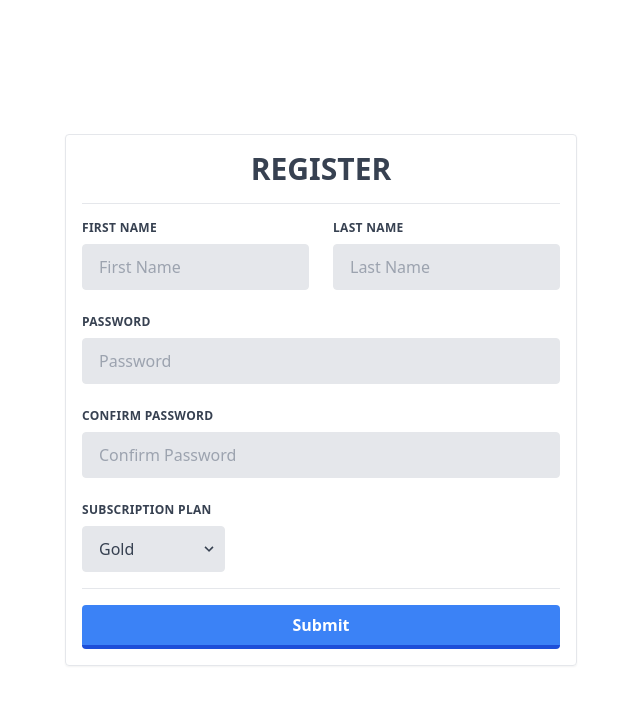
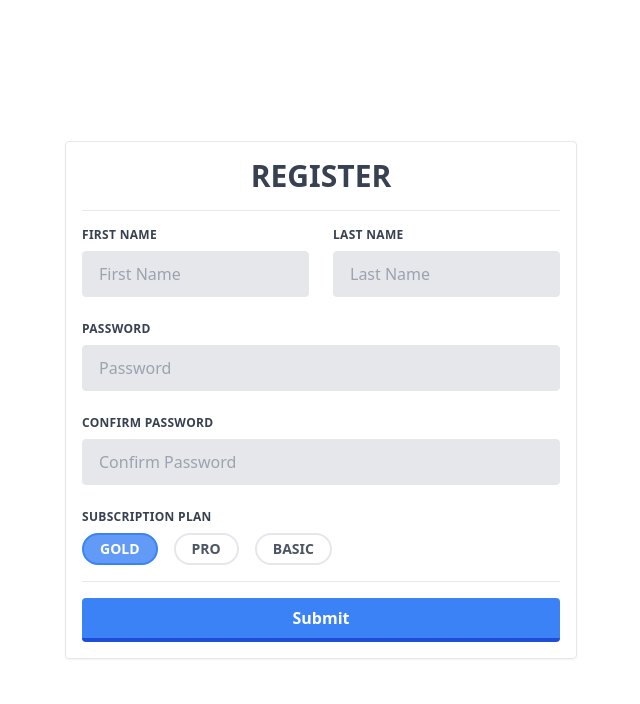
Before and after one commit to nitudeka/zazzy-assessment, a React (Create React App) app in the folder frontend/: page / in a window 1280 px wide. Shown: the top 704 px of the page, without its empty margins (319-959 px from the left). Built offline with nearby package versions, Linux system fonts and the light colour scheme.

Commit message:
added subplan chips

```diff
--- a/frontend/src/features/auth/Register.tsx
+++ b/frontend/src/features/auth/Register.tsx
@@ -1,7 +1,26 @@
 import AuthWrapper from "./components/Wrapper";
 import InputGroup from "./components/InputGroup";
-import { useMemo } from "react";
+import React, { useMemo } from "react";
 import { useState } from "react";
+
+const Chip: React.FC<{
+  label: string;
+  selected: boolean;
+  onClick: React.MouseEventHandler<HTMLDivElement>;
+}> = ({ label, selected, onClick }) => {
+  const cNames = [
+    selected
+      ? "bg-blue-500 text-white bg-opacity-80 border-blue-500"
+      : "text-gray-600",
+    "uppercase font-semibold cursor-pointer mr-4 text-sm py-1 rounded-2xl border-2 px-4",
+  ].join(" ");
+
+  return (
+    <div onClick={onClick} className={cNames}>
+      {label}
+    </div>
+  );
+};
 
 const Register: React.FC = () => {
   const subscriptionPlans = useMemo(
@@ -16,7 +35,7 @@ const Register: React.FC = () => {
   const [lName, setLName] = useState("");
   const [password, setPassword] = useState("");
   const [confPassword, setConfPassword] = useState("");
-  const [subPlan, setSubPlan] = useState("");
+  const [subPlan, setSubPlan] = useState(subscriptionPlans[0].value);
   const [errors, setErrors] = useState<string[]>([]);
 
   return (
@@ -57,39 +76,19 @@ const Register: React.FC = () => {
           label="Confirm Password"
         />
       </div>
-      <div className="flex flex-wrap -mx-3 mb-2">
-        <div className="w-full md:w-1/3 px-3 mb-6 md:mb-0">
-          <label
-            className="block uppercase tracking-wide text-gray-700 text-xs font-bold mb-2"
-            htmlFor="subscription-plan"
-          >
-            Subscription Plan
-          </label>
-          <div className="relative">
-            <select
-              value={subPlan}
-              onChange={({ target }) => setSubPlan(target.value)}
-              className="block appearance-none w-full bg-gray-200 border border-gray-200 text-gray-700 py-3 px-4 pr-8 rounded leading-tight focus:outline-none focus:bg-white focus:border-gray-500"
-              id="subscription-plan"
-            >
-              {subscriptionPlans.map((plan) => {
-                return (
-                  <option key={plan.value} value={plan.value}>
-                    {plan.label}
-                  </option>
-                );
-              })}
-            </select>
-            <div className="pointer-events-none absolute inset-y-0 right-0 flex items-center px-2 text-gray-700">
-              <svg
-                className="fill-current h-4 w-4"
-                xmlns="http://www.w3.org/2000/svg"
-                viewBox="0 0 20 20"
-              >
-                <path d="M9.293 12.95l.707.707L15.657 8l-1.414-1.414L10 10.828 5.757 6.586 4.343 8z" />
-              </svg>
-            </div>
-          </div>
+      <div>
+        <p className="block uppercase tracking-wide text-gray-700 text-xs font-bold mb-2">
+          Subscription Plan
+        </p>
+        <div className="flex">
+          {subscriptionPlans.map((plan) => (
+            <Chip
+              onClick={() => setSubPlan(plan.value)}
+              key={plan.value}
+              label={plan.label}
+              selected={plan.value === subPlan}
+            />
+          ))}
         </div>
       </div>
     </AuthWrapper>
```
